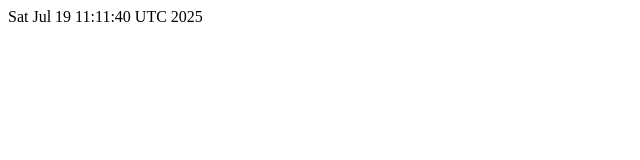
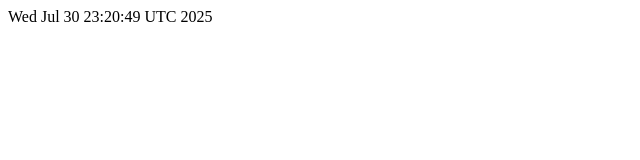
Before and after one commit to RadStr-bot/315aa7d3-7a6b-4815-a054-b08cbda6faee-publication-repo, a plain HTML site: page docs-dir/index.html in a window 1280 px wide. Shown: the full height of the page, 0-640 px from the left. Drawn offline with Linux system fonts and the light colour scheme.

Commit message:
Commit from GitHub action

```diff
--- a/docs-dir/index.html
+++ b/docs-dir/index.html
@@ -1 +1 @@
-<html>Sat Jul 19 11:11:40 UTC 2025</html>
+<html>Wed Jul 30 23:20:49 UTC 2025</html>
```
Also changed, not shown: 1 other file.
